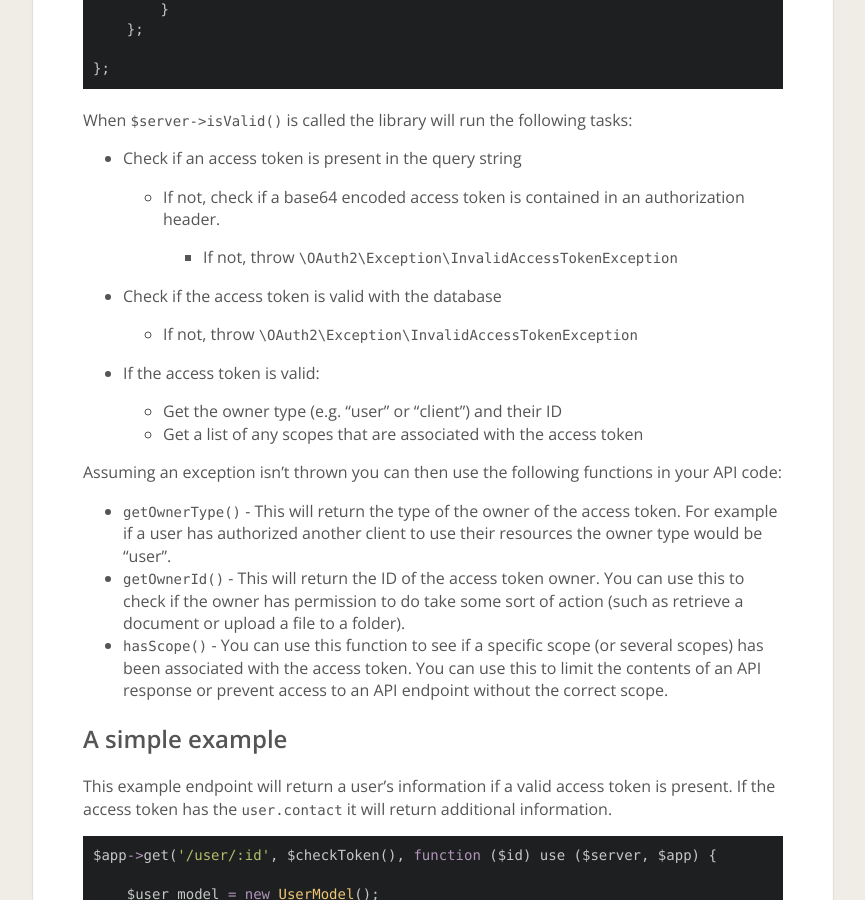
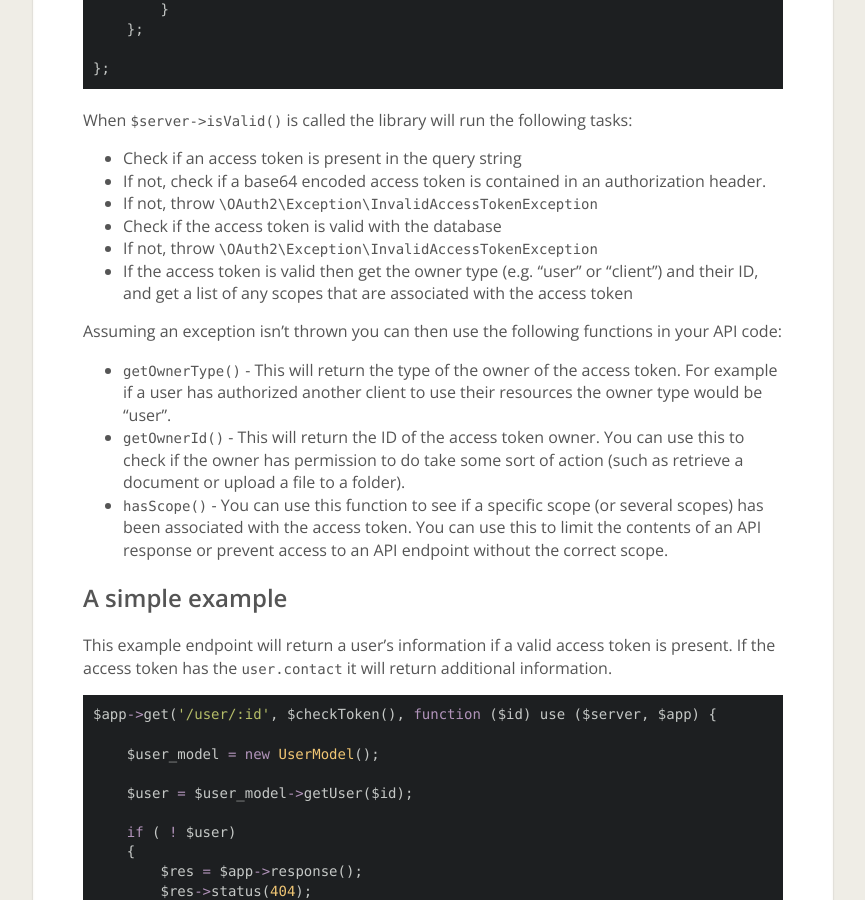
Before and after one commit to alexbilbie/alexbilbie.github.com, a Jekyll site: the page built from _posts/2013-02-22-securing-your-api-with-oauth2.md, in a window 1280 px wide and 900 px high, scrolled down 2146 px. Shown: the whole window, without its empty margins (207-1072 px from the left). Built offline with Jekyll 4.4.1, drawn with Linux system fonts in a browser that asks for light colours; comment, search, counter and statistics services are not loaded.

Commit message:
Markdown bug

```diff
--- a/_posts/2013-02-22-securing-your-api-with-oauth2.md
+++ b/_posts/2013-02-22-securing-your-api-with-oauth2.md
@@ -94,13 +94,11 @@ If you’re using a framework such as Laravel or CodeIgniter you could use a rou
 When `$server->isValid()` is called the library will run the following tasks:
 
 * Check if an access token is present in the query string
-    * If not, check if a base64 encoded access token is contained in an authorization header.
-        * If not, throw `\OAuth2\Exception\InvalidAccessTokenException`
+* If not, check if a base64 encoded access token is contained in an authorization header.
+* If not, throw `\OAuth2\Exception\InvalidAccessTokenException`
 * Check if the access token is valid with the database
-    * If not, throw `\OAuth2\Exception\InvalidAccessTokenException`
-* If the access token is valid:
-    * Get the owner type (e.g. “user” or “client”) and their ID
-    * Get a list of any scopes that are associated with the access token
+* If not, throw `\OAuth2\Exception\InvalidAccessTokenException`
+* If the access token is valid then get the owner type (e.g. “user” or “client”) and their ID, and get a list of any scopes that are associated with the access token
 
 Assuming an exception isn’t thrown you can then use the following functions in your API code:
 
```
